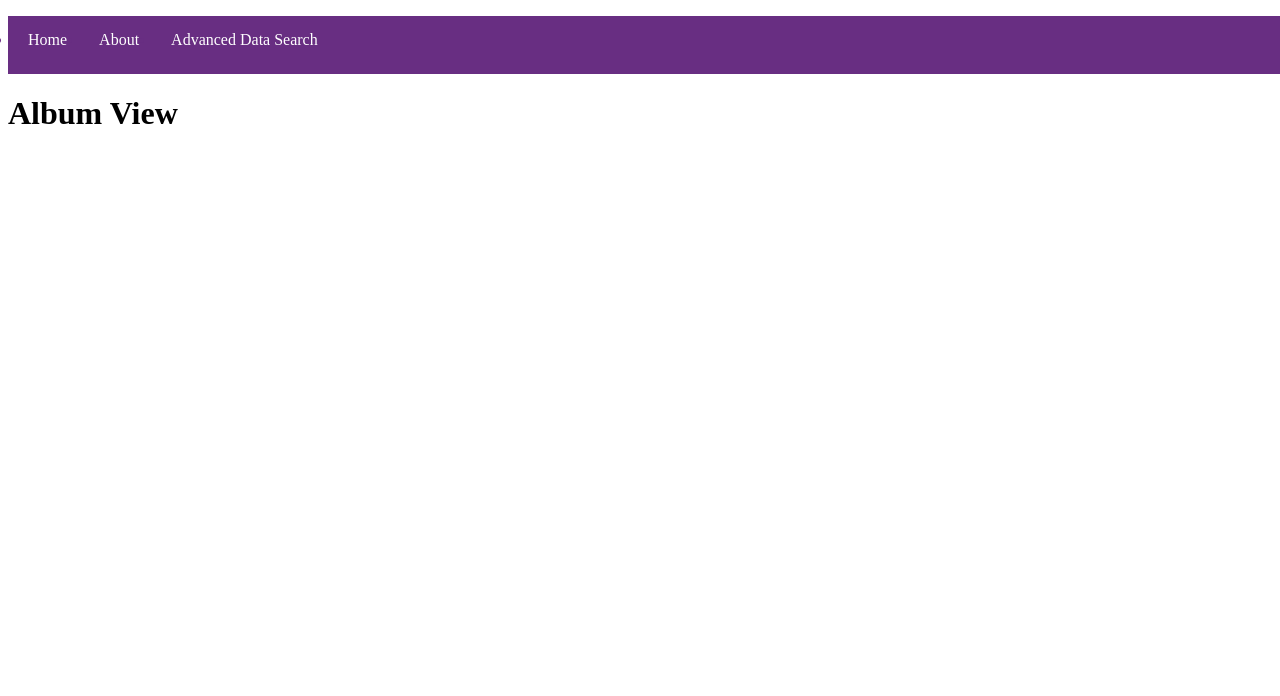
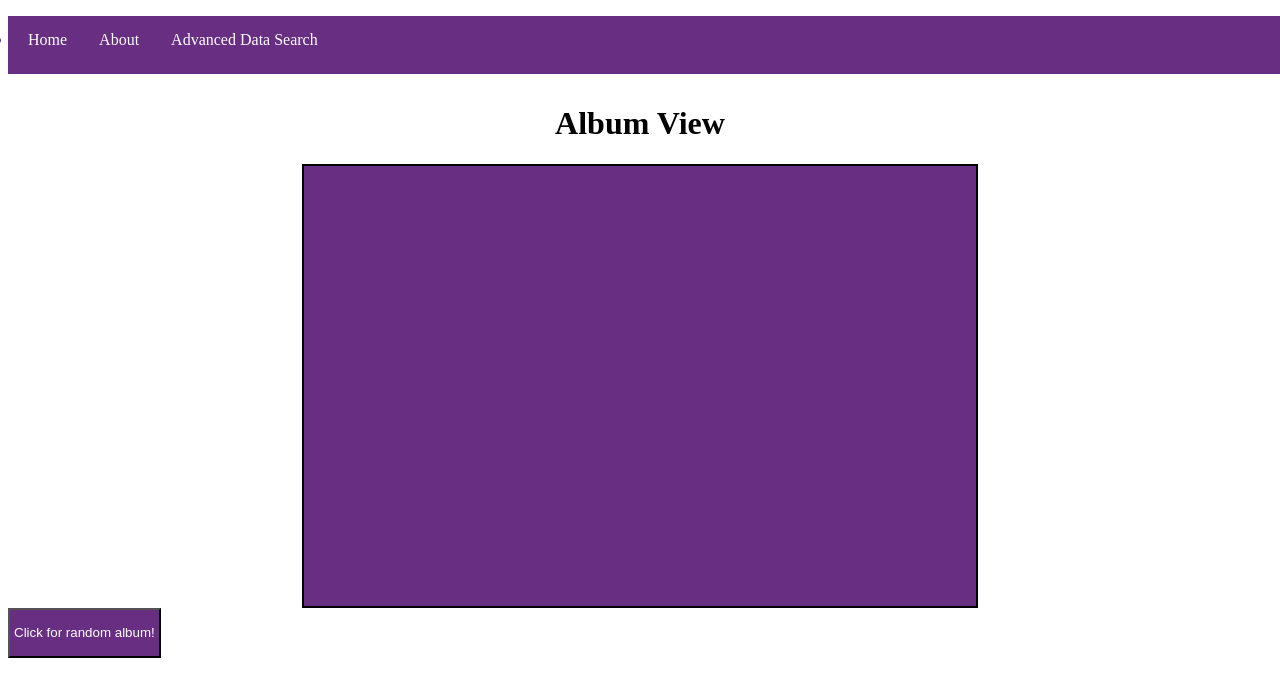
Before and after one commit to Ristinoa/cs257, a Flask app: page /mockup_home.html in a window 1280 px wide. Shown: the part 104-800 px from the top of the page. Run offline with Flask 2, Linux system fonts and the light colour scheme; parts of the project's set-up code (start-up, migrations or seed data) failed here and were passed over.

Commit message:
put some work in various places, broke the random function somehow. Don't know how to fix it.

```diff
--- a/webapp/static/webapp.css
+++ b/webapp/static/webapp.css
@@ -7,6 +7,41 @@
     color: #FFFFFF;
 }
 
+.body_text1 {
+    color: #FFFFFF;
+    }
+.random_button {
+    display: flex;
+    justify-content: center;
+    align-items: center;
+    line-height: 12px;
+    height: 50px;
+    margin-bottom: 10px;
+    padding: 4px;
+    background: #682E82;
+    color: #FFFFFF;
+}
+
+.feature_heading {
+    display: block;
+    margin-left: auto;
+    margin-right: auto;
+    display: flex;
+    justify-content: center;
+    align-items: center;
+}
+.album_card {
+    display: block;
+    margin-left: auto;
+    margin-right: auto;
+    display: flex;
+    width: 50%;
+    height: 400px;
+    padding: 20px;
+    background: #682E82;
+    color: #FFFFFF;
+    border: 2px solid black;
+}
 ul.navbar_button {
     width: 100%;
     text-align:left;
--- a/webapp/static/webapp.js
+++ b/webapp/static/webapp.js
@@ -12,12 +12,16 @@
  * guess and checking with prof. O's
  * sample code.
  */
-window.onload = initialiaze;
+window.onload = initialize;
 
 function initialize() {
-    let element = document.getElementById('artist_selector');
+    let element = document.getElementById('album_random');
     if (element) {
-        element.onclick = onArtistsSelectorChanged;
+        element.onclick = onRandomAlbumChanged;
+    }
+    let element2 = document.getElementByID('advsearch');
+    if (element2) {
+        element.onclick = advsearchActive;
     }
 }
 
@@ -29,15 +33,15 @@ function getAPIBaseURL() {
     return baseURL;
 }
 
-function onArtistSelectorChanged() {
+function onRandomAlbumChanged() {
    let url = getAPIBaseURL() + '/album/';
 
    fetch(url, { method: 'get' })
        .then((response) => response.json())
        .then(function (album) {
            let str = '';
-           str += '<p>' + album['ranking']
-               + ' | ' + album['artist']
+           str += '<h2>' + album['ranking']
+               + '</h2>' + '<p>' + album['artist']
                + ' | ' + album['name']
                + ' | ' + album['genres']
                + ' | ' + album['descs']
@@ -54,3 +58,35 @@ function onArtistSelectorChanged() {
             console.log(error);
         });
 }
+function advsearch() {
+    /*
+    This was painful.
+    */
+
+    let rankingLower = document.getElementbyID('ranking_lower').value;
+    let rankingUpper = document.getElementbyID('ranking_upper').value;
+    let artistName = document.getElementbyID('artist_name').value;
+    let albumName = document.getElementById('album_name').value;
+    let genres = document.getElementbyID('genres').value;
+    let releaseYear = document.getElementbyID('release_year').value;
+    let descs = document.getElementbyID('descs').value;
+    let avratingLower = document.getElementbyID('avrating_lower').value;
+    let avratingUpper = document.getElementbyID('avrating_upper').value;
+    let numRatingsLower = document.getElementbyID('numratings_lower').value;
+    let numRatingsUpper = document.getElementbyID('numratings_upper').value;
+    let numReviewsLower = document.getElementbyID('numreviews_lower').value;
+    let numReviewsUpper = document.getElementbyID('numreviews_upper').value;
+    let url = getAPIBaseURL() + '/advsearch'
+                + '?ranking_lower=' + rankingLower
+                + '&ranking_upper=' + rankingLower
+                + '&artist_name=' + artistName
+                + '&album_name=' + albumName
+                + '&genres=' + genres
+                + '&release_year=' + releaseYear
+                + '&descs=' + descs
+                + '&avrating_lower=' + avratingLower
+                + '&avrating_upper=' + avratingUpper
+                + '&numratings_lower=' + numRatingsLower
+                + '&numratings_upper=' + numRatingsUpper
+                + '&numreviews_lower=' + numReviewslower
+                + + '&numreviews_lower=' + numReviewslower;
--- a/webapp/templates/index.html
+++ b/webapp/templates/index.html
@@ -20,7 +20,10 @@
     </ul>
     <p> Observe the serenity of the button before you, it's beautiful, is it not?
         Go ahead! Press it! You haven't got all day, you know.</p>
+
+    <!--<p>Album: <input type="text" id="album_name"> </p>-->
+
     <div class="text_box" id="random_album"></div>
-    <button id="artist_selector"> Click me! </button>
+    <button id="album_random"> Click me! </button>
 </body>
 </html>
--- a/webapp/templates/mockup_home.html
+++ b/webapp/templates/mockup_home.html
@@ -2,7 +2,7 @@
 <html lang="en">
 <head>
     <link rel="stylesheet" type="text/css" href="../static/webapp.css" />
-    <link rel="text/javascript" src="../static/ted.js"></script>
+    <script type="text/javascript" src="{{ url_for('static', filename='webapp.js') }}" ></script>
     <link rel="shortcut icon" href="../static/note.png" />
     <title> The Fortunate 5000 </title>
 </head>
@@ -18,10 +18,11 @@
         <li><a href="./mockup_about.html">About</a></li>
         <li><a href="./mockup_advsearch.html">Advanced Data Search</a></li>
     </ul>
-    <div id="albumcycle">
-        <div class="header_clickable">
+    <div class="feature_heading">
             <h1>Album View</h1>
         </div>
+    <div class="album_card" id="random_album">
     </div>
+    <button class="random_button" id="album_random"> Click for random album!</button>
 </body>
 </html>
```
Also changed, not shown: webapp/api.py (+68 -1 lines), webapp/postgres/graph.py (added, +22 -0 lines), webapp/postgres/tables-schema.sql (+22 -0 lines), webapp/templates/mockup_advsearch.html (+16 -0 lines), webapp/readme.txt (added), 4 other files.
